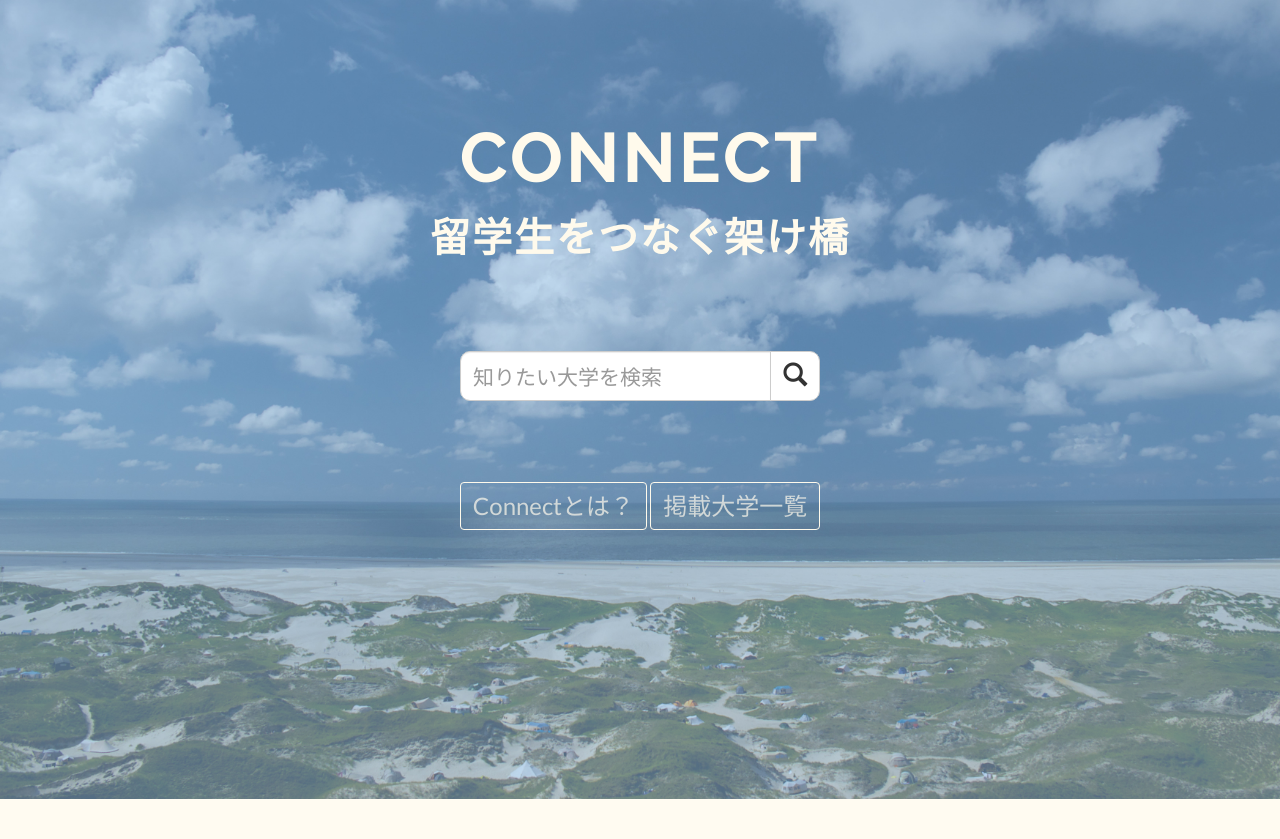
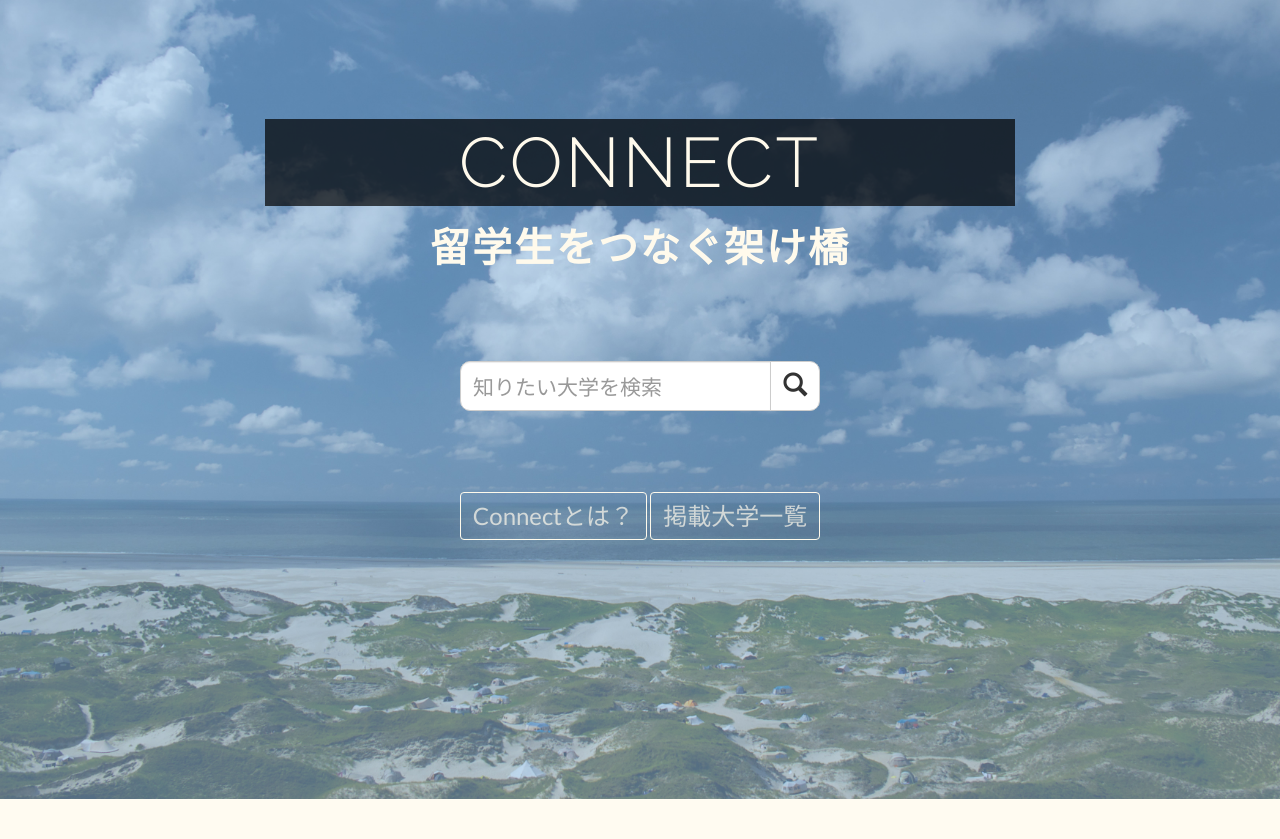
Before and after one commit to Daichi0119110/connect2016, a PHP site: page /oneuri/Design/index.html in a window 1280 px wide. Shown: the part 51-890 px from the top of the page. Run offline with PHP 8.4, Linux system fonts and the light colour scheme; some libraries are stand-ins or nearby versions.

Commit message:
”タイトル付け加え”

```diff
--- a/Design/assets/css/main.css
+++ b/Design/assets/css/main.css
@@ -523,6 +523,7 @@ a:after {
 }
 
 
+/*検索ボックス*/
 .search-m{
     border-radius: 10px 0 0 10px !important;
     font-size: 21px!important;
@@ -535,3 +536,14 @@ a:after {
     height:50px;
     width:50px;
 }
+
+
+.title{
+
+    color: white;
+   font-weight:bold;
+   letter-spacing: -1px;
+   background: rgb(0, 0, 0); /* fallback color */
+   background: rgba(0, 0, 0, 0.7);
+   padding: 5px 10px;
+}
--- a/Design/index.html
+++ b/Design/index.html
@@ -52,7 +52,7 @@
 		<div class="container">
 			<div class="row centered">
         <div class="col-lg-8 col-lg-offset-2">
-        <h1><b>CONNECT</b></h1>
+        <h1 class="title">CONNECT</h1>
         <h2>留学生をつなぐ架け橋</h2>
         <p><br><br></p>
         </div>
```
